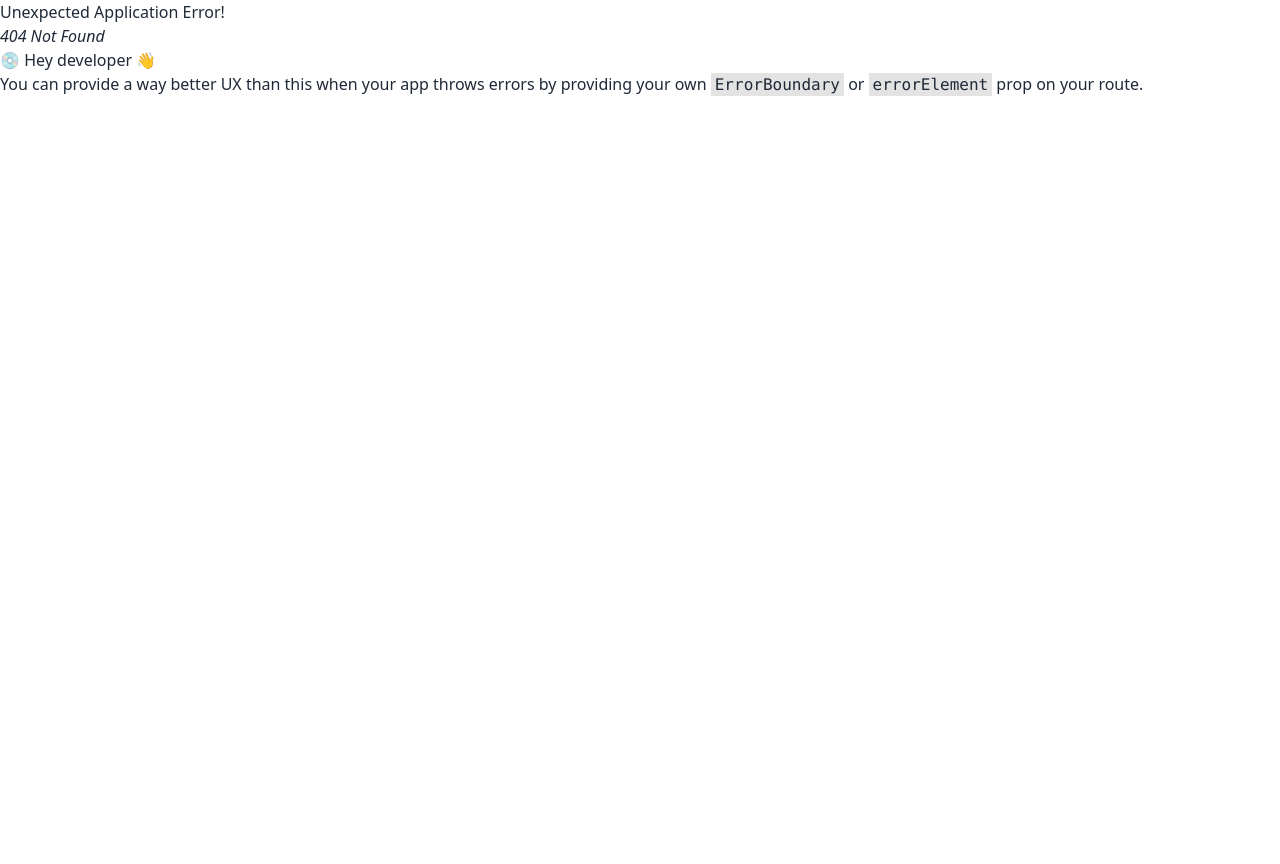
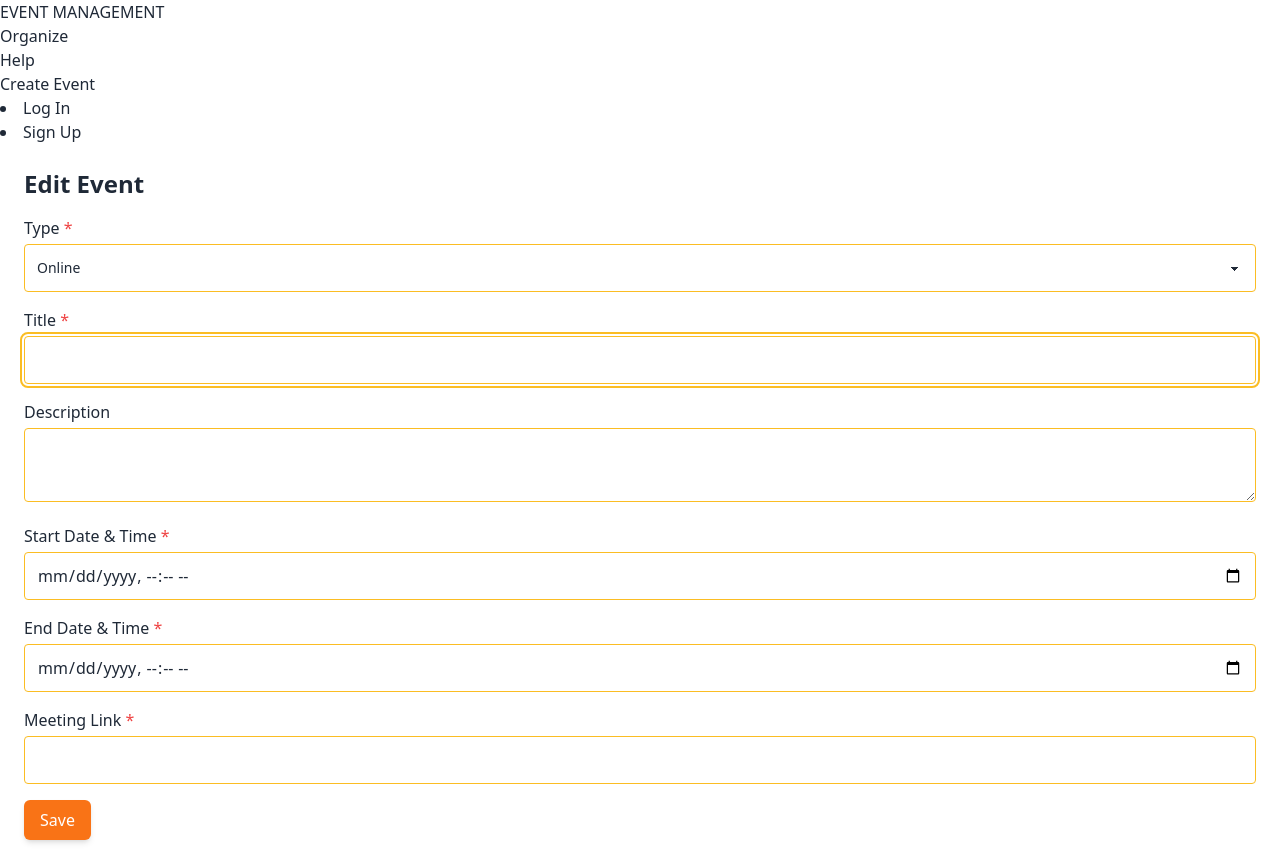
Before and after one commit to Kelompok1Harisenin/event-management-fe, a React (Vite) app: page /edit-event in a window 1280 px wide. Before the commit this address had no page. Before the commit the page ends 800 px from the top, so only its background shows below. Built offline with nearby package versions, Linux system fonts and the light colour scheme.

Commit message:
Init edit event

```diff
--- /dev/null
+++ b/src/pages/EditEvent.jsx
@@ -0,0 +1,99 @@
+import { useState } from "react";
+import { EventForm } from "./../components";
+
+const CreateEvent = () => {
+  const [formData, setFormData] = useState({
+    eventType: "online",
+    eventTitle: "",
+    eventDescription: "",
+    eventStart: "",
+    eventEnd: "",
+    eventAddress: "",
+    locationMap: "",
+    meetLink: "",
+  });
+
+  const [errors, setErrors] = useState({
+    eventTitle: "",
+    eventDescription: "",
+    eventStart: "",
+    eventEnd: "",
+    eventAddress: "",
+    locationMap: "",
+    meetLink: "",
+  });
+
+  const handleInputChange = (e) => {
+    const { name, value } = e.target;
+    setFormData((prevData) => ({
+      ...prevData,
+      [name]: value,
+    }));
+    setErrors((prevErrors) => ({
+      ...prevErrors,
+      [name]: "",
+    }));
+  };
+
+  const handleSubmit = (e) => {
+    e.preventDefault();
+    const formErrors = validateForm();
+    if (Object.keys(formErrors).length === 0) {
+      // TODO: Put data to backend
+      console.log("Event submitted!");
+    } else {
+      setErrors(formErrors);
+    }
+  };
+
+  const validateForm = () => {
+    const formErrors = {};
+
+    if (formData.eventTitle.trim() === "") {
+      formErrors.eventTitle = "Event Title is required";
+    }
+
+    if (formData.eventDescription.trim() === "") {
+      formErrors.eventDescription = "Event Description is required";
+    }
+
+    if (formData.eventStart === "") {
+      formErrors.eventStart = "Event Start is required";
+    }
+
+    if (formData.eventEnd === "") {
+      formErrors.eventEnd = "Event End is required";
+    }
+
+    if (formData.eventType === "offline") {
+      if (formData.eventAddress.trim() === "") {
+        formErrors.eventAddress = "Event Location is required";
+      }
+
+      if (formData.locationMap.trim() === "") {
+        formErrors.locationMap = "Map Location is required";
+      }
+    }
+
+    if (formData.eventType === "online" && formData.meetLink.trim() === "") {
+      formErrors.meetLink = "Meeting Link is required";
+    }
+
+    return formErrors;
+  };
+
+  return (
+    <div className="container mx-auto p-6">
+      <h1 className="text-2xl font-bold mb-4">Edit Event</h1>
+      <EventForm
+        formData={formData}
+        errors={errors}
+        handleInputChange={handleInputChange}
+        handleSubmit={handleSubmit}
+        isEditing={true}
+      />
+    </div>
+  );
+};
+
+export default CreateEvent;
--- a/src/pages/index.jsx
+++ b/src/pages/index.jsx
@@ -2,3 +2,4 @@ export { default as Home } from "./Home";
 export { default as About } from "./About";
 export { default as AuthForm } from "./AuthForm";
 export { default as CreateEvent } from "./CreateEvent";
+export { default as EditEvent } from "./EditEvent";
--- a/src/router.jsx
+++ b/src/router.jsx
@@ -4,7 +4,7 @@ import {
   Route,
 } from "react-router-dom";
 import RootLayout from "./layouts/RootLayout";
-import { Home, About, AuthForm, CreateEvent } from "./pages";
+import { Home, About, AuthForm, CreateEvent, EditEvent } from "./pages";
 
 const router = createBrowserRouter(
   createRoutesFromElements(
@@ -14,6 +14,7 @@ const router = createBrowserRouter(
       <Route path="login" element={<AuthForm />} />
       <Route path="register" element={<AuthForm />} />
       <Route path="create-event" element={<CreateEvent />} />
+      <Route path="edit-event" element={<EditEvent />} />
     </Route>
   )
 );
```
